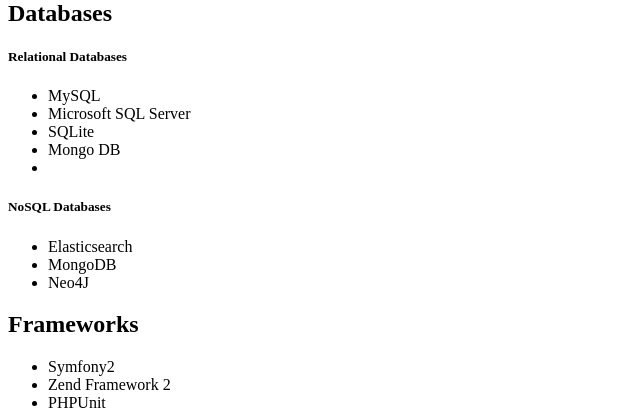
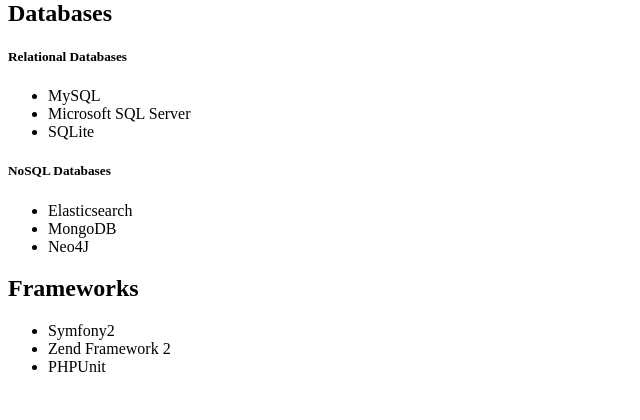
Before and after one commit to michcald/website, a PHP site: page /pages/skills.php in a window 1280 px wide. Shown: the part 218-638 px from the top of the page, without its empty margins (0-640 px from the left). Run offline with PHP 8.4, Linux system fonts and the light colour scheme.

Commit message:
Bug fixing

```diff
--- a/pages/skills.php
+++ b/pages/skills.php
@@ -63,8 +63,6 @@ $langs = array(
         <li>MySQL</li>
         <li>Microsoft SQL Server</li>
         <li>SQLite</li>
-        <li>Mongo DB</li>
-        <li></li>
     </ul>
     <h5>NoSQL Databases</h5>
     <ul>
```
